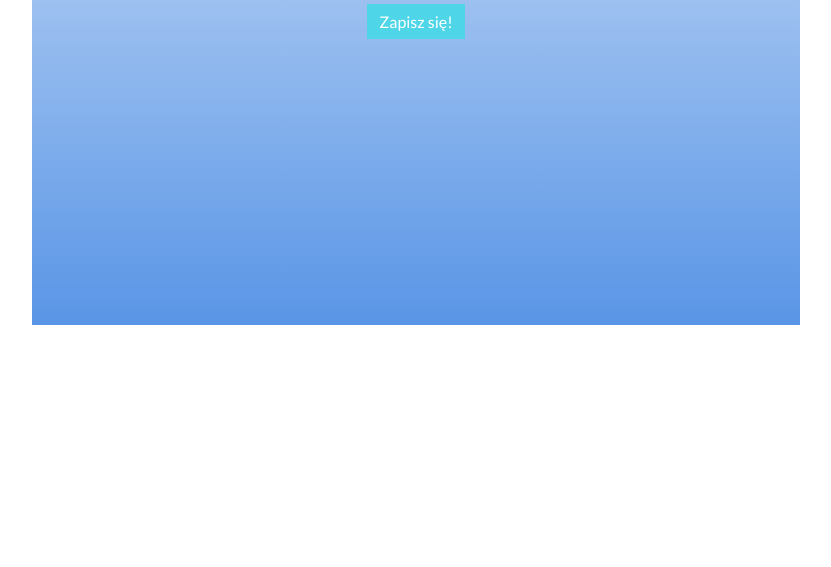
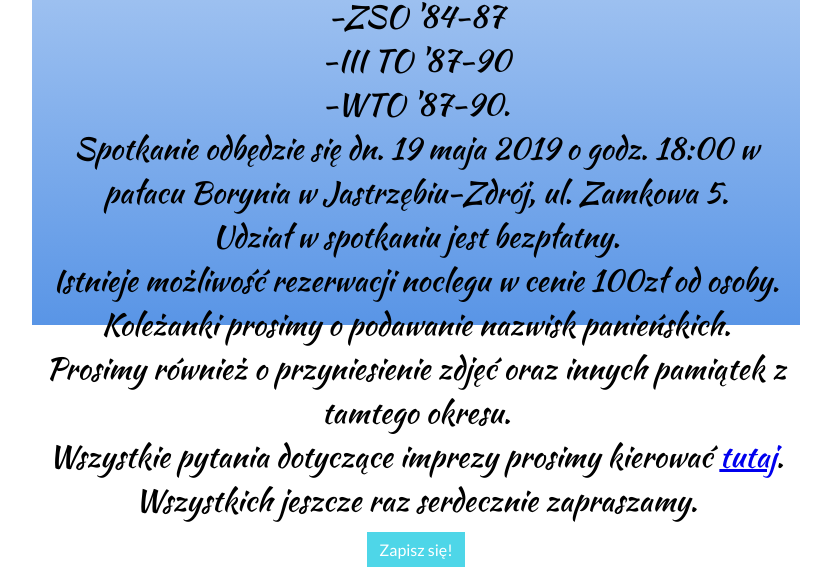
Before and after one commit to ezqurator/ezqurator.github.io, a plain HTML site: page index.html in a window 1280 px wide. Shown: the part 475-1042 px from the top of the page, without its empty margins (224-1055 px from the left). Before the commit the page ends 800 px from the top, so only its background shows below. Drawn offline with Linux system fonts and the light colour scheme.

Commit message:
Update index.html

```diff
--- a/index.html
+++ b/index.html
@@ -21,7 +21,19 @@
 	<br>
 	<br>
 
-	<p>Treść zaproszenia</p>
+	<p>Serdecznie zapraszamy na spotkanie absolwentów: <br>
+    -ZSO '84-87 <br>
+    -III TO '87-90 <br>
+    -WTO '87-90. <br>
+    Spotkanie odbędzie się dn. 19 maja 2019 o godz. 18:00 w pałacu Borynia w Jastrzębiu-Zdrój, ul. Zamkowa 5. <br>
+    Udział w spotkaniu jest bezpłatny.<br>
+    Istnieje możliwość rezerwacji noclegu w cenie 100zł od osoby.<br>
+    Koleżanki prosimy o podawanie nazwisk panieńskich.<br>
+    Prosimy również o przyniesienie zdjęć oraz innych pamiątek z tamtego okresu.<br>
+    Wszystkie pytania dotyczące imprezy prosimy kierować <a href="https://docs.google.com/forms/d/e/1FAIpQLSeVDw0H6hf5cdzcEhSM5ovJF115UPxBA5rRK4LyCfnBbtlg5w/viewform?vc=0&c=0&w=1" class="tutaj" target="_blank">tutaj</a>.<br>
+    Wszystkich jeszcze raz serdecznie zapraszamy.
+
+		</p>
 
 		<br>
 
```
